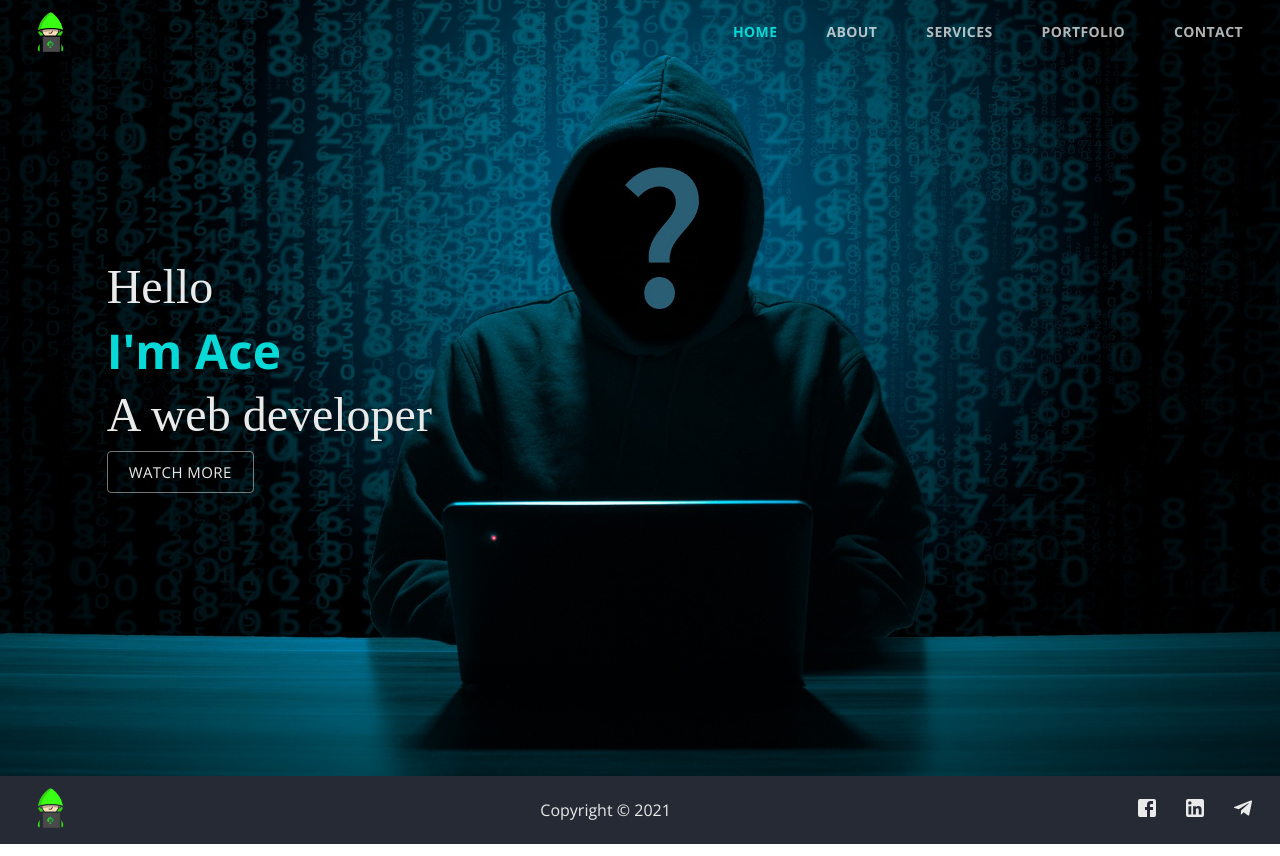
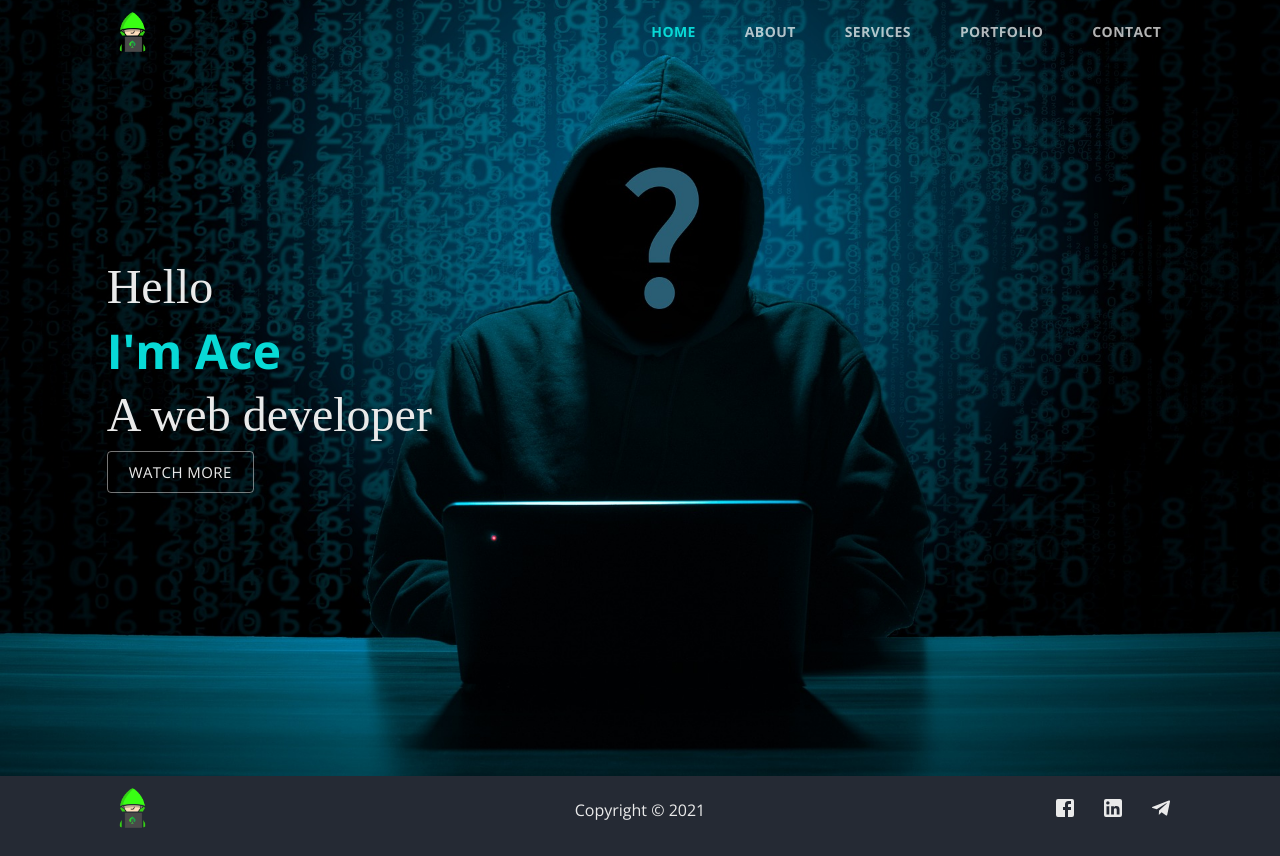
Before and after one commit to ace-niraj/niraj_portfolio, a React (Create React App) app: page / in a window 1280 px wide. Built offline with nearby package versions, Linux system fonts and the light colour scheme.

Commit message:
update redo

```diff
--- a/src/components/Footer/Footer.jsx
+++ b/src/components/Footer/Footer.jsx
@@ -20,10 +20,12 @@ const Footer = () => {
           justify={match ? "center" : "space-between"}
           alignItems='center'
         >
-          <Grid className={match ? `${classes.gridItem}` : ""} item>
+          <Grid item xs={1}></Grid>
+          <Grid xs={3} className={match ? `${classes.gridItem}` : ""} item>
             <img className={classes.logo} src={logo} alt='footer logo' />
           </Grid>
           <Grid
+            xs={4}
             className={
               match
                 ? `${classes.gridItem} ${classes.copyright}`
@@ -34,10 +36,11 @@ const Footer = () => {
             Copyright &copy; 2021
           </Grid>
           <Grid
+            xs={3}
             className={match ? `${classes.gridItem}` : `${classes.socialIcons}`}
             item
           >
-            <Grid container spacing={3}>
+            <Grid container justify='flex-end' spacing={3}>
               <Grid className={classes.socialIcon} item>
                 <FacebookIcon />
               </Grid>
@@ -49,6 +52,7 @@ const Footer = () => {
               </Grid>
             </Grid>
           </Grid>
+          <Grid item xs={1}></Grid>
         </Grid>
       </footer>
     </>
--- a/src/components/Footer/style.js
+++ b/src/components/Footer/style.js
@@ -4,22 +4,20 @@ const useStyles = makeStyles((theme) => ({
   footer: {
     backgroundColor: theme.palette.common.black,
     width: "100%",
-
+    minHeight: "10vh",
     color: theme.palette.common.white,
   },
   logo: {
     height: "4rem",
-    marginLeft: "25px",
   },
   copyright: {
     fontFamily: "Open Sans",
+    textAlign: "center",
   },
   gridItem: {
     margin: "15px auto",
   },
-  socialIcons: {
-    marginRight: "25px",
-  },
+
   socialIcon: {
     "&:hover": {
       color: theme.palette.common.blue,
--- a/src/components/Header/Header.jsx
+++ b/src/components/Header/Header.jsx
@@ -10,6 +10,7 @@ import {
   List,
   ListItem,
   ListItemText,
+  Grid,
 } from "@material-ui/core";
 import { useTheme } from "@material-ui/styles";
 import { useMediaQuery } from "@material-ui/core";
@@ -132,8 +133,12 @@ const Header = () => {
           className={appbar ? `${classes.appbar}` : `${classes.appbarActive}`}
         >
           <Toolbar disableGutters>
-            <img className={classes.logo} src={logo} alt='logo' />
-            {matches ? drawer : tabs}
+            <Grid container alignItems='center'>
+              <Grid xs={1} item></Grid>
+              <img className={classes.logo} src={logo} alt='logo' />
+              {matches ? drawer : tabs}
+              <Grid xs={1} item></Grid>
+            </Grid>
           </Toolbar>
         </AppBar>
       </ElevationScroll>
--- a/src/components/Header/style.js
+++ b/src/components/Header/style.js
@@ -14,7 +14,6 @@ const useStyles = makeStyles((theme) => ({
   },
   logo: {
     height: "4rem",
-    marginLeft: "25px",
   },
   tabContainer: {
     marginLeft: "auto",
@@ -23,7 +22,7 @@ const useStyles = makeStyles((theme) => ({
     fontFamily: "Open Sans",
     fontWeight: 700,
     minWidth: 10,
-    marginRight: "25px",
+    marginLeft: "25px",
     "&:hover": {
       color: theme.palette.common.blue,
     },
```
